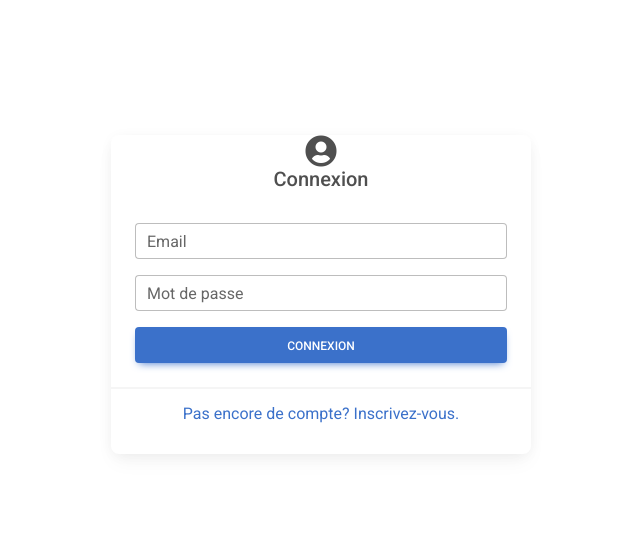
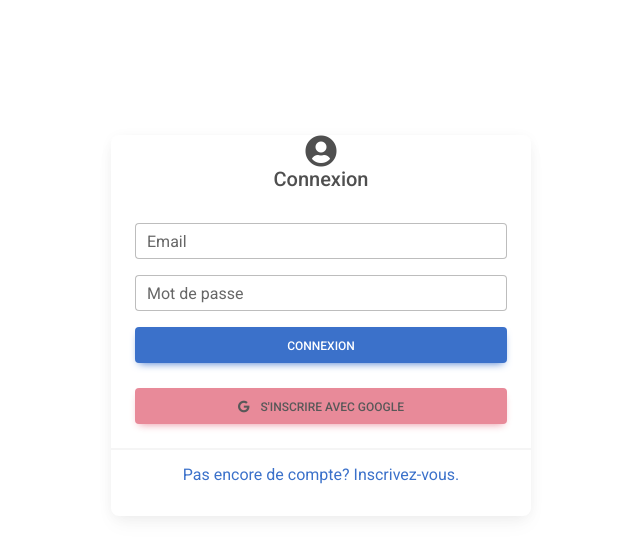
Before and after one commit to fred-fittywebdev/groupomania, a React (Create React App) app in the folder client/: page /login in a window 1280 px wide. Shown: the top 556 px of the page, without its empty margins (319-959 px from the left). Built offline with nearby package versions, Linux system fonts and the light colour scheme.

Commit message:
Mise en place de l'authentification google, création du bouton et du clientid

```diff
--- a/client/src/pages/Login.js
+++ b/client/src/pages/Login.js
@@ -4,6 +4,7 @@ import { Link, useNavigate } from 'react-router-dom'
 import { useDispatch, useSelector } from 'react-redux'
 import { toast } from 'react-toastify'
 import { login } from '../redux/features/authSlice'
+import { GoogleLogin } from "react-google-login"
 
 
 const initialState = {
@@ -37,6 +38,13 @@ const Login = () => {
         setFormValue({ ...formValue, [name]: value })
     }
 
+    const googleSuccess = (response) => {
+        console.log(response)
+    }
+    const googleFailure = (error) => {
+        toast.error(error)
+    }
+
     return (
         <div style={{ margin: 'auto', padding: '15px', maxWidth: '450px', alignContent: 'center', marginTop: '120px', }}>
             <MDBCard alignment='center'>
@@ -59,6 +67,23 @@ const Login = () => {
                             </MDBBtn>
                         </div>
                     </MDBValidation>
+                    <br></br>
+                    <GoogleLogin
+                        clientId='209682645012-9a9p034v432q04atrmlpftfg6hciofcr.apps.googleusercontent.com'
+                        render={(renderProps) => (
+                            <MDBBtn
+                                style={{ width: '100%' }}
+                                color='danger'
+                                onClick={(renderProps.onClick)}
+                                disabled={renderProps.disabled}
+                            >
+                                <MDBIcon className='me-2' fab icon='google' /> S'inscrire avec Google
+                            </MDBBtn>
+                        )}
+                        onSuccess={googleSuccess}
+                        onFailure={googleFailure}
+                        cookiePolicy='single_host_origin'
+                    />
                 </MDBCardBody>
                 <MDBCardFooter>
                     <Link to='/register'>
@@ -66,7 +91,7 @@ const Login = () => {
                     </Link>
                 </MDBCardFooter>
             </MDBCard>
-        </div>
+        </div >
     )
 }
 
```
